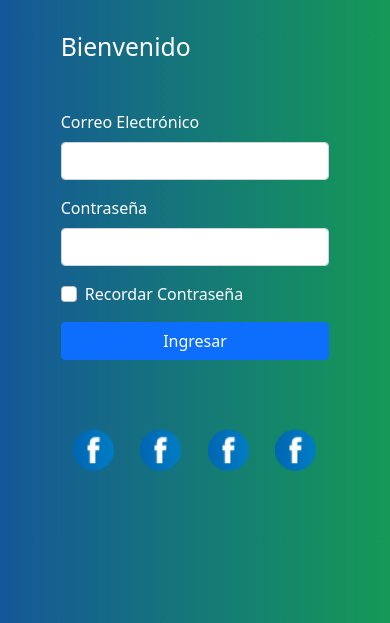
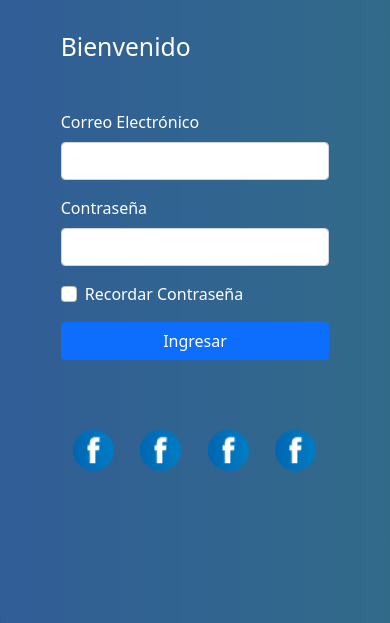
Before and after one commit to vmsalcedo/sico-login, a plain HTML site: page index.html in a window 390 px wide. Shown: the part 221-844 px from the top of the page. Drawn offline with nearby package versions, Linux system fonts and the light colour scheme.

Commit message:
modificando fondo 2

```diff
--- a/css/style.css
+++ b/css/style.css
@@ -13,8 +13,8 @@
 
 
     .contenedor_general{
-        background-image: url(../images/rick1.jpg);
-
+        /* background-image: url(../images/rick1.jpg);   */
+        background: linear-gradient(to left, #159957, #155799);
         background-position:center;
         background-size: cover;
         position: relative;
@@ -26,8 +26,8 @@
 
     .contenedor_general::before{
         content:"";
-        /* background-color: rgba(57, 96, 151, 0.8); */
-        background: linear-gradient(to left, #159957, #155799);
+        background-color: rgba(57, 96, 151, 0.8);
+
         position:absolute;
 
         z-index: -5;
```
